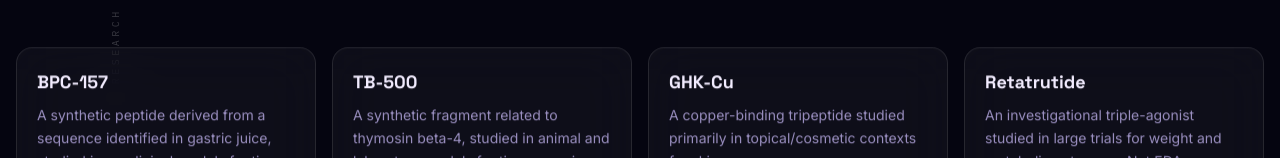
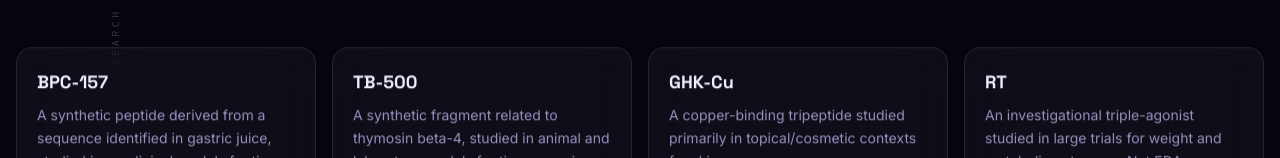
Before and after one commit to Vanguard-Global-Logistics/Vanguard-Performance-Labs, a Next.js app: page / in a window 1280 px wide. Shown: the part 1242-1400 px from the top of the page. Built offline with nearby package versions, Linux system fonts and the light colour scheme; no server answers.

Commit message:
Rename Retatrutide display name to RT across the site
Keeps "Retatrutide" searchable via the aliases array; also ignores
local .env files so secrets never land in the repo.

```diff
--- a/components/hero-vial.tsx
+++ b/components/hero-vial.tsx
@@ -11,7 +11,7 @@ const LABEL = { left: 37.5, top: 47.5, width: 25, height: 33 };
  * on top. The featured compound is data, so it can change without a new render.
  */
 export function HeroVial({
-  slug = "retatrutide", name = "Retatrutide", size = "10mg", width = 520, className = "",
+  slug = "retatrutide", name = "RT", size = "10mg", width = 520, className = "",
 }: { slug?: string; name?: string; size?: string; width?: number; className?: string }) {
   const accent = accentFor(slug);
   const n = name.length;
--- a/lib/content.ts
+++ b/lib/content.ts
@@ -220,11 +220,11 @@ export const COMPOUNDS: Compound[] = [
   },
   {
     slug: "retatrutide",
-    name: "Retatrutide",
+    name: "RT",
     strength: "10mg",
     listPrice: 80,
     variants: [{ size: "10mg", price: 80 }, { size: "20mg", price: 160 }, { size: "30mg", price: 220 }],
-    aliases: ["GLP3-Reta", "Triple agonist (GLP-1/GIP/glucagon)"],
+    aliases: ["Retatrutide", "GLP3-Reta", "Triple agonist (GLP-1/GIP/glucagon)"],
     category: "Metabolic",
     evidence: "moderate",
     researchStatus: "Investigational — Phase 3 (not approved; anticipated ~2027)",
@@ -234,7 +234,7 @@ export const COMPOUNDS: Compound[] = [
     areasOfStudy: ["Weight reduction (Phase 3 human trials)", "Metabolic endpoints"],
     safety: "Investigational. Efficacy signals in trials are strong, but it is not approved and not legally available outside trials.",
     faq: [
-      { q: "Can I buy approved retatrutide?", a: "No. It is investigational; there is no approved or legal compounded version." },
+      { q: "Can I buy approved RT?", a: "No. It is investigational; there is no approved or legal compounded version." },
     ],
     references: [
       {
```
Also changed, not shown: 1 other file (tests, documents, lock files or other folders).
